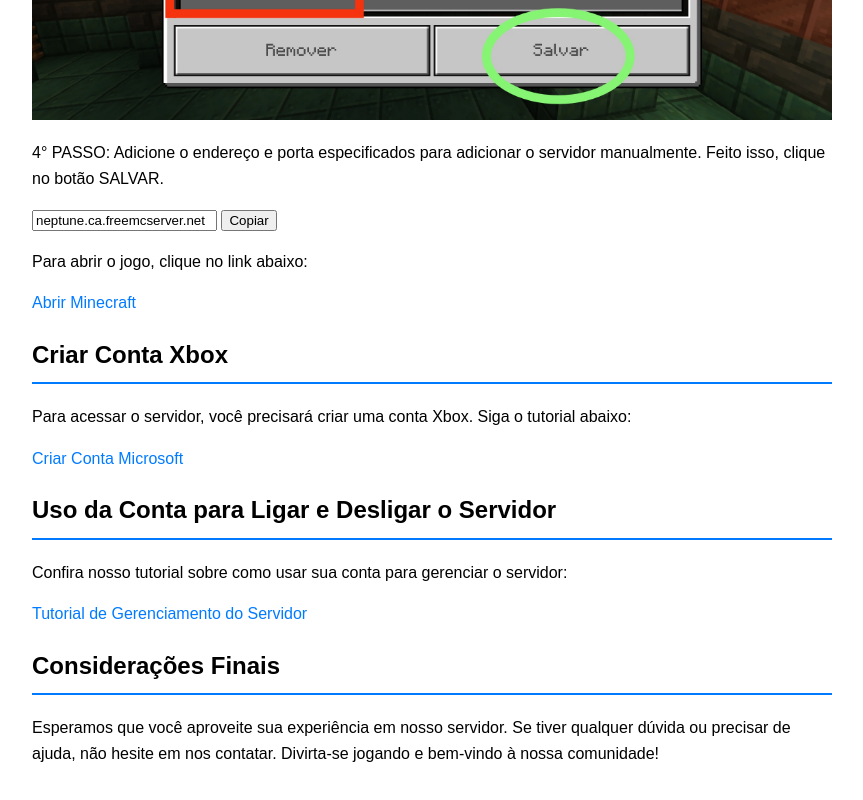
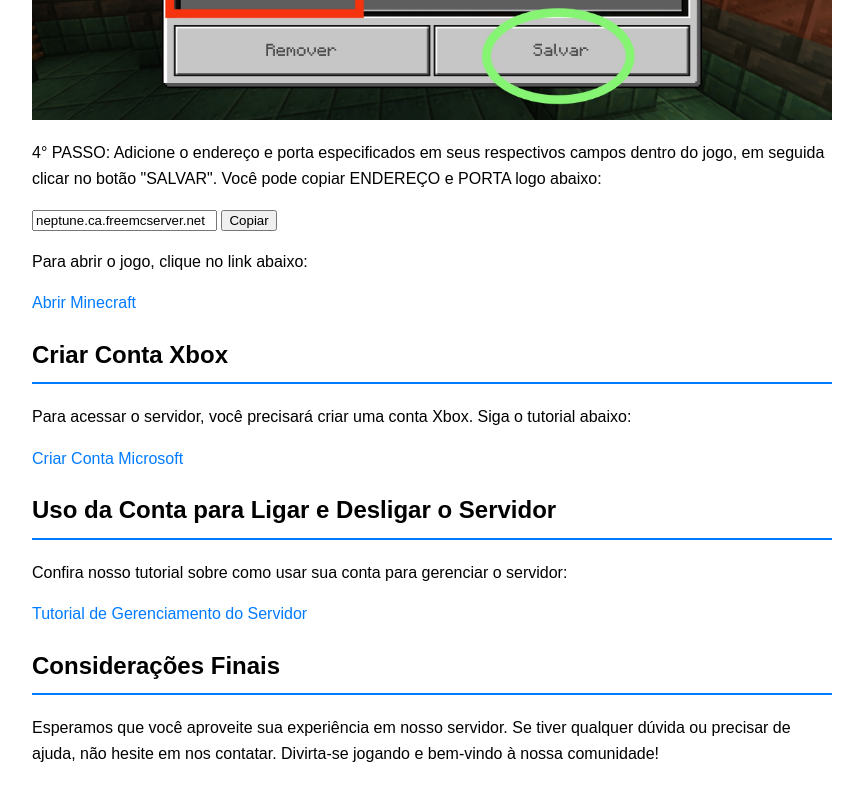
Before and after one commit to VenancioEvoXP9/minecraft-link, a plain HTML site: page index.html in a window 1280 px wide. Shown: the part 2489-3289 px from the top of the page, without its empty margins (208-1071 px from the left). Drawn offline with Linux system fonts and the light colour scheme.

Commit message:
Update index.html

```diff
--- a/index.html
+++ b/index.html
@@ -73,7 +73,7 @@
 
         <img src="etapa_4.jpg" alt="Passo 4" class="passo">
 
-        <p>4° PASSO: Adicione o endereço e porta especificados para adicionar o servidor manualmente. Feito isso, clique no botão <span class="maiuculas">SALVAR</span>.</p>
+        <p>4° PASSO: Adicione o endereço e porta especificados em seus respectivos campos dentro do jogo, em seguida clicar no botão "SALVAR". Você pode copiar ENDEREÇO e PORTA logo abaixo:</p>
 
         <body>
 
```
